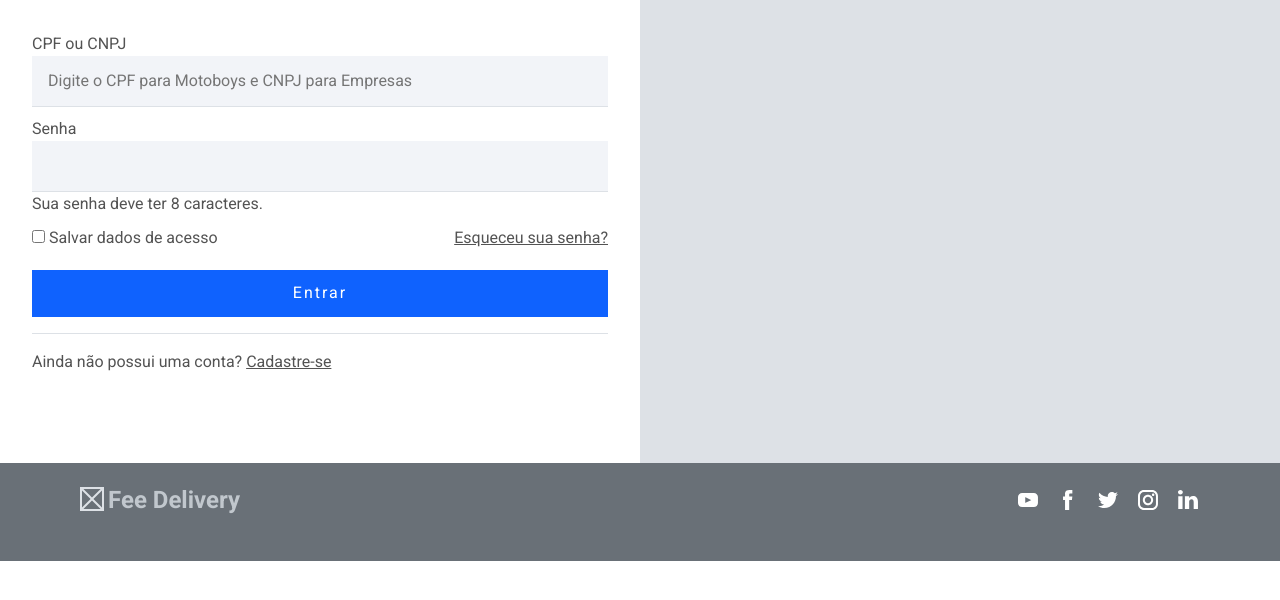
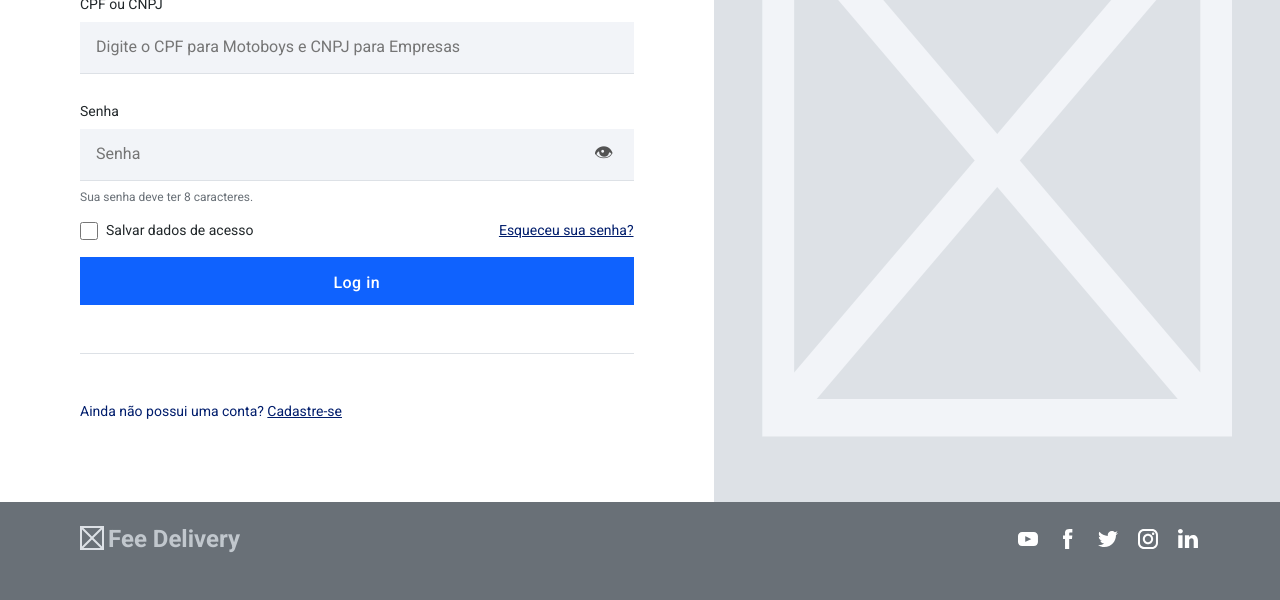
Before and after one commit to rdsalvesPUC/Projeto-Fee-Delivery, a plain HTML site: page login.html in a window 1280 px wide. Shown: the part 239-839 px from the top of the page. Before the commit the page ends 800 px from the top, so only its background shows below. Drawn offline with nearby package versions, Linux system fonts and the light colour scheme.

Commit message:
tudo resolvido com a pagina de login

```diff
--- a/login.html
+++ b/login.html
@@ -4,64 +4,56 @@
         <meta charset="UTF-8" />
         <meta name="viewport" content="width=device-width, initial-scale=1.0" />
         <link rel="stylesheet" href="style.css" />
-        <title>Publicar Vaga</title>
+        <title>Login</title>
     </head>
     <body>
         <main class="main">
             <nav id="header-container"></nav>
-            <div class="page-background">
+            <div class="page-body-splited">
                 <div class="container">
-                    <div class="login">
                     <div class="container-header">
                         <h1>Log In</h1>
+                    </div>
+                    <div class="container-body">
                         <form action="./button.html">
-
-                                <div class="input-field">
                             <div class="user">
-                                        <label>CPF ou CNPJ</label><br>
-                                        <input type="text" name="CPF" id="CPF" placeholder="Digite o CPF para Motoboys e CNPJ para Empresas" required>
+                                <label>CPF ou CNPJ</label>
+                                <input type="text" name="CPF" id="CPF" placeholder="Digite o CPF para Motoboys e CNPJ para Empresas" required />
                             </div>
                             <div class="password">
                                 <label>Senha</label>
-                                        <input type="password" name="senha" id="senha" required>
-                                        <span>Sua senha deve ter 8 caracteres.</span>
+                                <input type="password" name="senha" id="password" class="password-field" placeholder="Senha" required />
+                                <span class="toggle-password" id="togglePassword">&#128065;</span>
+                                <span class="support-text">Sua senha deve ter 8 caracteres.</span>
                             </div>
-                                    <div class="side-by-side">
-                                        <div>
-                                            <input type="checkbox" name="remember" id="remember">
+                            <div class="row">
+                                <div class="save-data">
+                                    <input type="checkbox" name="remember" id="remember" />
                                     <label for="remember">Salvar dados de acesso</label>
                                 </div>
                                 <div>
-                                            <a href="./forgot-password.html">Esqueceu sua senha?</a>
-                                        </div>
-
+                                    <button class="primary-text-link">
+                                        <a class="text-link" href="./forgot-password.html">Esqueceu sua senha?</a>
+                                    </button>
                                 </div>
                             </div>
-                                <input type="submit" class="button" value="Entrar">
-                                <hr>
-                                <span>Ainda não possui uma conta? <a href="./register.html">Cadastre-se</a></span>
+                            <input type="submit" class="button-filled" value="Log in" />
                         </form>
-
                     </div>
+                    <hr />
+                    <button class="primary-text-link">
+                        <span class="text-link">Ainda não possui uma conta? <a href="./register.html">Cadastre-se</a></span>
+                    </button>
                 </div>
+                <div class="container-img">
+                    <svg xmlns="http://www.w3.org/2000/svg" width="100%" height="auto" viewBox="0 0 428 503" fill="none">
+                        <path fill-rule="evenodd" clip-rule="evenodd" d="M378.217 34.2766H49.7833L214 227.232L378.217 34.2766ZM398.734 58.3849L234.518 251.339L398.734 444.294V58.3849ZM193.483 251.339L29.2658 58.3842V444.295L193.483 251.339ZM49.7836 468.402L214 275.447L378.217 468.402H49.7836ZM0.25 0.182968V502.495H427.75V0.182968H0.25Z" fill="#F2F4F8" />
+                    </svg>
                 </div>
-
             </div>
             <footer id="footer-container"></footer>
         </main>
 
-        <script>
-            fetch("footer.html")
-                .then((response) => response.text())
-                .then((data) => {
-                    document.getElementById("footer-container").innerHTML = data;
-                });
-
-            fetch("header.html")
-                .then((response) => response.text())
-                .then((data) => {
-                    document.getElementById("header-container").innerHTML = data;
-                });
-        </script>
+        <script src="script.js"></script>
     </body>
 </html>
--- /dev/null
+++ b/script.js
@@ -0,0 +1,24 @@
+fetch("footer.html")
+                .then((response) => response.text())
+                .then((data) => {
+                    document.getElementById("footer-container").innerHTML = data;
+                });
+
+fetch("header.html")
+    .then((response) => response.text())
+    .then((data) => {
+        document.getElementById("header-container").innerHTML = data;
+    });
+
+document.addEventListener('DOMContentLoaded', (event) => {
+    const passwordField = document.getElementById('password');
+    const togglePassword = document.getElementById('togglePassword');
+
+    togglePassword.addEventListener('click', () => {
+        const type = passwordField.getAttribute('type') === 'password' ? 'text' : 'password';
+        passwordField.setAttribute('type', type);
+
+        // Mudar o ícone conforme a visibilidade da senha
+        togglePassword.textContent = type === 'password' ? '👁️' : '🙈';
+    });
+});
--- a/style.css
+++ b/style.css
@@ -8,6 +8,7 @@
     font-family: "Roboto", sans-serif;
     line-height: 150%;
     color: #535353;
+    /* border: 1px solid black; */
 }
 
 .main {
@@ -16,23 +17,26 @@
     flex-direction: column;
 }
 
-.page-background {
+.page-body-centered {
     flex: 1;
     display: flex;
+    align-items: center;
     text-align: center;
     justify-content: center;
     flex-direction: column;
-    background: linear-gradient(to left, #DDE1E6 50%, #ffffff 50%);
-}
-.login{
-    width: 90%;
-
+    padding: 3rem;
 }
 
-hr {
-    border: 0;
-    border-top: 1px solid #DDE1E6;
-    margin: 1rem 0;
+.page-body-splited {
+    flex: 1 0 0;
+    display: flex;
+    align-items: center;
+    text-align: center;
+    flex-direction: row;
+}
+
+#page-background {
+    background: linear-gradient(to bottom, #DDE1E6 50%, #ffffff 50%);
 }
 
 h1 {
@@ -43,6 +47,7 @@ h1 {
     font-style: normal;
     font-weight: 700;
     line-height: 110%; /* 2.8875rem */
+    margin: 0px;
 }
 
 h2 {
@@ -55,6 +60,17 @@ h2 {
     line-height: 110%; /* 1.375rem */
 }
 
+label {
+    color: var(--CoolGray-90, #21272A);
+
+    /* Body/S */
+    font-family: Roboto;
+    font-size: 0.875rem;
+    font-style: normal;
+    font-weight: 400;
+    line-height: 140%; /* 1.225rem */
+}
+
 p {
     color: var(--CoolGray-90, #21272A);
 
@@ -65,55 +81,160 @@ p {
     line-height: 140%; /* 1.575rem */
 }
 
+hr {
+    border: 0;
+    border-top: 1px solid #DDE1E6;
+}
+
 .container {
-    flex: 1;
+    background-color: #ffffff;
+    border: 1px solid #DDE1E6;
+    width: 50%;
+    text-align: left;
+    padding: 3rem;
     display: flex;
+    flex-direction: column;
+    /* align-items: baseline; */
+    gap: 3rem;
+}
+
+.page-body-splited .container {
+    border: none;
+    padding: 5rem;
+}
+
+.container-img {
+    background: #DDE1E6;
+    width: 50%;
+    height: 100%;
+    padding: 3rem;
+    border: none;
+    box-sizing: border-box;
+}
+
+.container-header {
+    display: flex;
+    flex-direction: column;
+    gap: 0.5rem;
+}
+
+.container-body{
+    display: flex;
+    flex-direction: column;
+    gap: 1rem;
+}
+
+.row {
+    display: flex;
+    flex-direction: row;
     align-items: center;
+    gap: 16px;
+    justify-content: space-between;
+    width: 100%;
+}
+
+.card {
+    border-radius: 0.75rem;
+    border: 1px solid var(--CoolGray-20, #DDE1E6);
+    background: var(--Default-White, #FFF);
+
+    display: flex;
+    height: 12.5rem;
+    padding: 1rem;
+    flex-direction: column;
+    align-items: flex-start;
+    gap: 1rem;
+    flex: 1 0 0;
+}
+
+.save-data {
+    display: flex;
+    flex-direction: row;
+    align-items: center;
+    gap: 0.5rem;
+}
+
+input[type=checkbox] {
+    border: 1px solid var(--CoolGray-100, #121619);
+
+    display: flex;
+    width: 1.125rem;
+    height: 1.125rem;
+    flex-direction: column;
     justify-content: center;
+    align-items: center;
+    flex-shrink: 0;
+}
+
+input[type=radio] {
+    display: flex;
+    width: 1.5rem;
+    height: 1.5rem;
+    justify-content: center;
+    align-items: center;
+    gap: 0.625rem;
+    /* position: absolute; */
+    right: 1rem;
+    top: 1rem;
+}
+
+.container-navigation {
+    display: flex;
+    flex-direction: row;
+    align-items: center;
+    align-self: stretch;
+    justify-content: space-between;
+}
+
+.pagination {
+    display: flex;
+    padding: 1rem;
+    align-items: flex-start;
+    gap: 1rem;
+}
+
+.password {
+    margin-top: 12px;
+    text-align: left;
+    position: relative;
+    width: 100%;
+}
+
+.password-field {
+    padding-right: 30px; /* Espaço para o ícone */
+    font-size: 16px;
+}
+
+.toggle-password {
+    position: absolute;
+    right: 20px;
+    top: 50%;
+    transform: translateY(-50%);
+    font-size: larger;
+    cursor: pointer;
+    user-select: none;
+}
+
+.support-text {
+    color: var(--CoolGray-60, #697077);
+
+    /* Body/XS */
+    font-family: Roboto;
+    font-size: 0.75rem;
+    font-style: normal;
+    font-weight: 400;
+    line-height: 140%; /* 1.05rem */
+}
+
+.user, .password {
+    display: flex;
     flex-direction: column;
-    position: absolute;
-    width: 50%;
-    background-color: #ffffff;
+    gap: 0.5rem;
     text-align: left;
 }
 
-.side-by-side {
-    display: flex;
-    justify-content: space-between;
-}
-
-.row {
-    display: grid;
-    grid-template-columns: auto auto;
-    gap: 16px;
-}
-
-/* .container-navigation {
-
-} */
-
-.card {
-    border: 1px solid #DDE1E6;
-    border-radius: 12px;
-    padding: 16px;
-}
-
-.password {
-    margin-top: 10px;
-    text-align: left;
-    margin-bottom: 10px;
-}
-
-.user, .password {
-    text-align: left;
-}
-
-.input-field {
-    padding: 20px 0px;
-}
-
-.input-field .user input[type="text"],
-.input-field .password input[type="password"] {
+.user input[type="text"],
+.password input[type="password"] {
     border: 0px;
     border-bottom: 1px solid #DDE1E6;
     background-color: #F2F4F8;
@@ -128,13 +249,82 @@ input:focus {
     border-color: #a5a5a5 !important;
 }
 
-.button {
-    color: white;
-    background-color: #0F62FE;
-    border: 0px;
+form {
+    display: flex;
+    flex-direction: column;
+    gap: 1rem;
+}
+
+button {
+    border: 2px solid var(--Primary-60, #0F62FE);
+    background: #FFF;
+    display: flex;
+    justify-content: center;
+    align-items: center;
+    gap: 1rem;
+    height: 3.5rem;
+    padding: 1rem;
+}
+
+button[data-text="Proximo"] {
+    padding-left: 2rem;
+}
+
+.primary-text-button {
+    border: none;
+}
+
+.primary-text-link {
+    border: none;
+    padding: 0;
+    height: auto;
+    justify-content: left;
+}
+
+.button-text {
+    color: var(--Primary-60, #0F62FE);
+
+    /* Button/L */
+    font-family: Roboto;
+    font-size: 1.25rem;
+    font-style: normal;
+    font-weight: 500;
+    line-height: 100%; /* 1.25rem */
+    letter-spacing: 0.03125rem;
+}
+
+.text-link, .text-link a {
+    color: var(--Primary-90, #001D6C);
+
+    /* Body/S */
+    font-family: Roboto;
+    font-size: 0.875rem;
+    font-style: normal;
+    font-weight: 400;
+    line-height: 140%; /* 1.225rem */
+}
+
+.button-filled {
+    border: 2px solid var(--Primary-60, #0F62FE);
+    background: var(--Primary-60, #0F62FE);
+
+    color: var(--Default-White, #FFF);
+
+    /* Button/M */
+    font-family: Roboto;
+    font-size: 1rem;
+    font-style: normal;
+    font-weight: 500;
+    line-height: 100%; /* 1rem */
+    letter-spacing: 0.03125rem;
+
+    display: flex;
     width: 100%;
-    padding: 14px;
-    letter-spacing: 2px;
+    height: 3rem;
+    padding: 1rem 0.75rem;
+    justify-content: center;
+    align-items: center;
+    align-self: stretch;
 }
 
 .full-logo {
```
Also changed, not shown: publicar-vaga.html (+2 -14 lines). Lines whose indentation alone changed are shown as unchanged.
